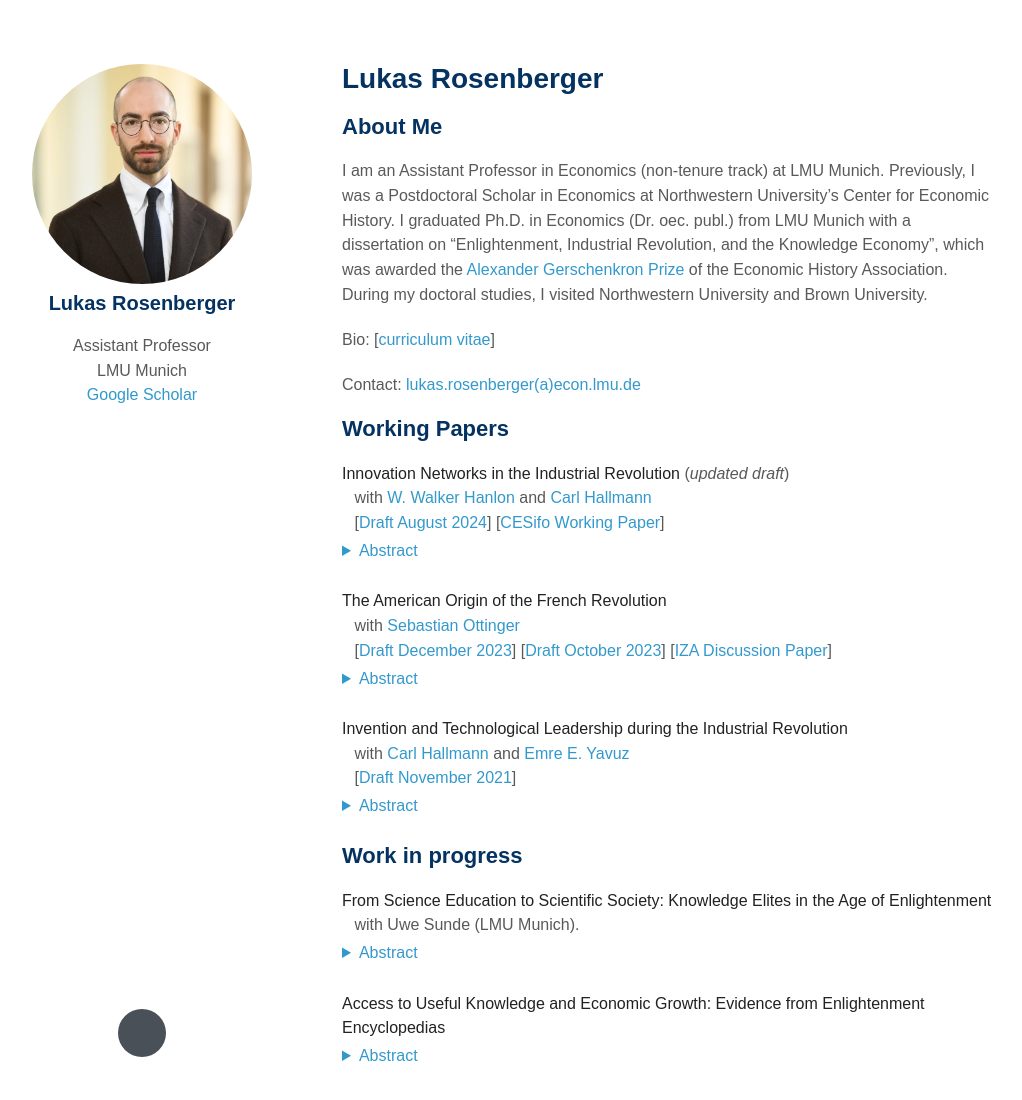
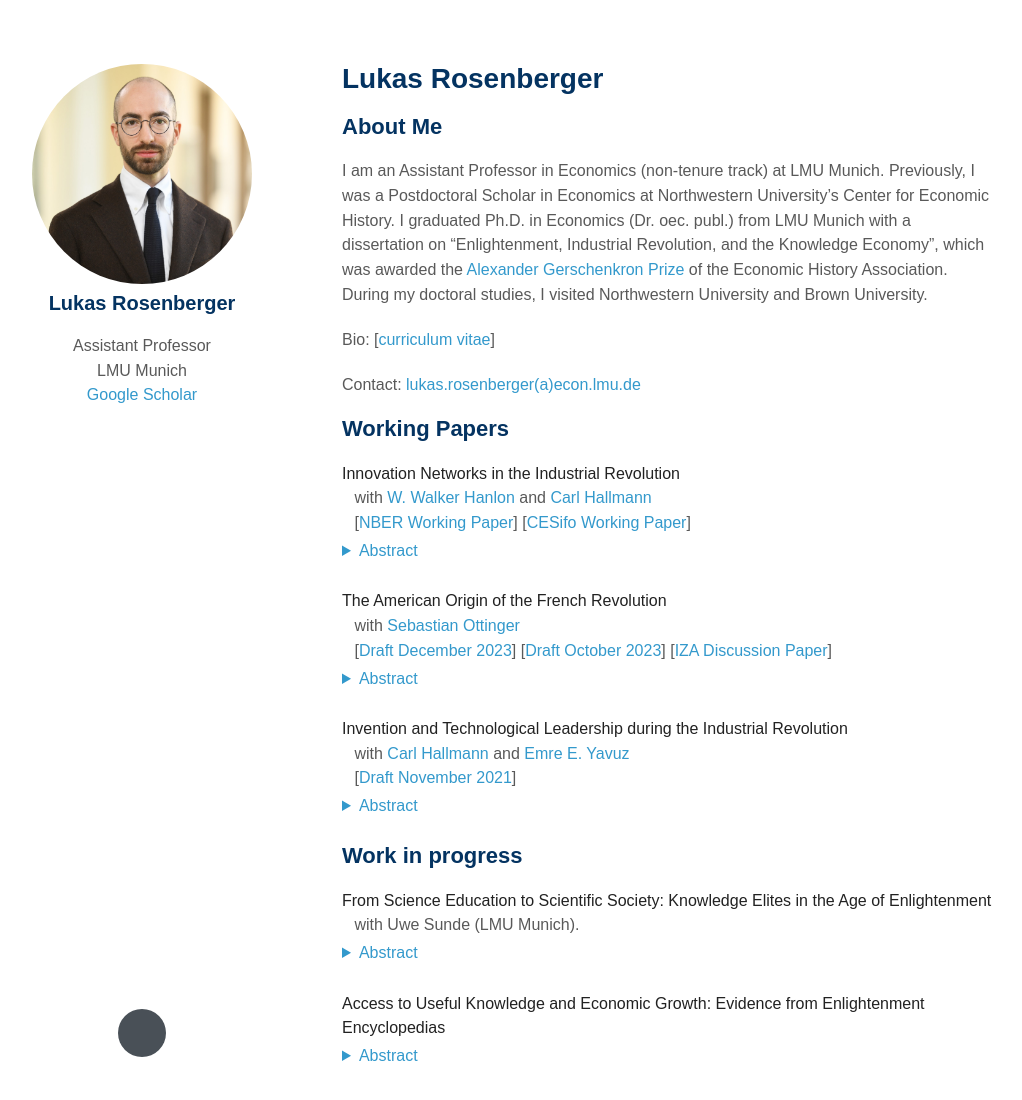
Before and after one commit to lukasrosenberger/lukasrosenberger.github.io, a Jekyll site: the page built from index.md, in a window 1280 px wide and 1169 px high. Shown: the top 1100 px of the window, without its empty margins (128-1150 px from the left). Built offline with Jekyll 4.4.1, drawn with Linux system fonts in a browser that asks for light colours; nearby versions of some CDN libraries; some web fonts are replaced; a style sheet for code colours, icons or effects is not loaded.

Commit message:
small fix

```diff
--- a/index.md
+++ b/index.md
@@ -33,9 +33,10 @@ Contact: [lukas.rosenberger(a)econ.lmu.de](mailto:lukas.rosenberger@econ.lmu.de)
 
 ## Working Papers
 
-**Innovation Networks in the Industrial Revolution** (*updated draft*)
+**Innovation Networks in the Industrial Revolution**
   <br>  &ensp;  with [W. Walker Hanlon](http://walkerhanlon.com/) and [Carl Hallmann](https://cclemh.github.io/)
-  <br>  &ensp; [[Draft August 2024](https://lukasrosenberger.github.io/download/rosenberger_hanlon_hallmann_Aug2024.pdf)] [[CESifo Working Paper](https://www.cesifo.org/en/publications/2024/working-paper/innovation-networks-industrial-revolution)]
+  <br>  &ensp; [[NBER Working Paper](https://www.nber.org/papers/w32875)] [[CESifo Working Paper](https://www.cesifo.org/en/publications/2024/working-paper/innovation-networks-industrial-revolution)]
+<!--[[Draft August 2024](https://lukasrosenberger.github.io/download/rosenberger_hanlon_hallmann_Aug2024.pdf)]-->
   <details>
   <summary>Abstract</summary>
 How did Britain sustain faster rates of economic growth than comparable European countries, such as France, during the Industrial Revolution? We argue that Britain possessed an important but underappreciated innovation advantage: British inventors worked in technologies that were more central within the innovation network. We offer a new approach for measuring the innovation network using patent data from Britain and France in the late-18th and early-19th century. We show that the network influenced innovation outcomes and demonstrate that British inventors worked in more central technologies within the innovation network than French inventors. Drawing on recently developed theoretical tools, and using a novel estimation strategy, we quantify the implications for technology growth rates in Britain compared to France. Our results indicate that the shape of the innovation network, and the location of British inventors within it, explains an important share of the more rapid technological change and industrial growth in Britain during the Industrial Revolution.
```
